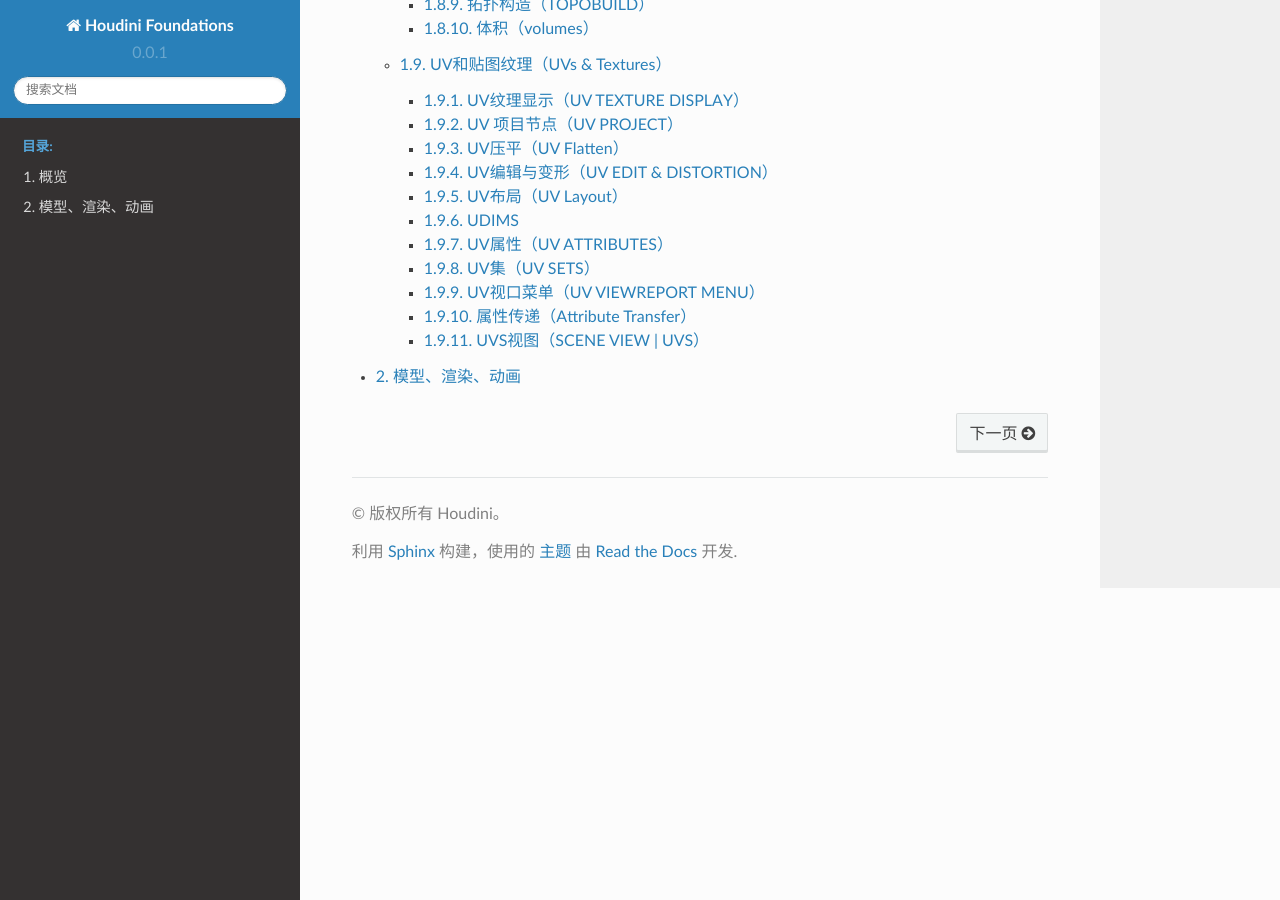
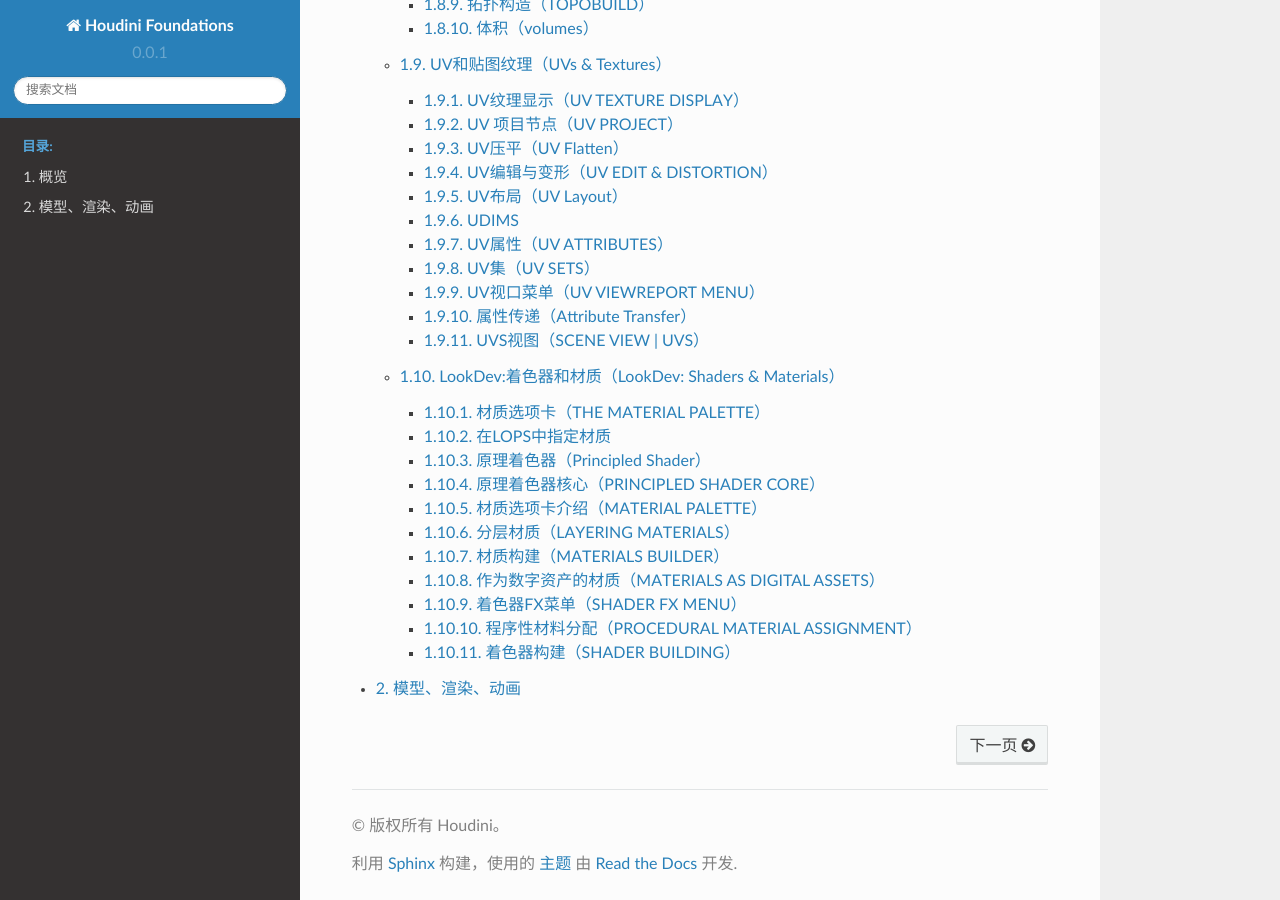
Before and after one commit to 714ICU/houdini-foundations, a Sphinx documentation site: the page built from source/index.rst, in a window 1280 px wide and 900 px high, scrolled down 2556 px. Built offline with Sphinx 7.4.7 and the Read the Docs theme 2.0.0, drawn with Linux system fonts in a browser that asks for light colours; some of the changed lines change nothing that is shown.

Commit message:
✨ feat(概览-第10节): 着色器和材质

```diff
--- a/source/views/overview/index.rst
+++ b/source/views/overview/index.rst
@@ -35,3 +35,4 @@
     transform-edit
     modeling-tools
     uvs-textures
+    lookdev-shaders-materials
--- /dev/null
+++ b/source/views/overview/lookdev-shaders-materials.rst
@@ -0,0 +1,154 @@
+=============================================================
+LookDev:着色器和材质（LookDev: Shaders & Materials）
+=============================================================
+
+若要渲染场景中的对象，必须将材质（也称为着色器）指定给几何体。在Houdini中，这些材质和着色器是在mat/vex生成器网络中创建的。在定义快照外观时，使用节点构建材质的功能是一个强大的工具。
+
+Houdini将不同类型的节点组织为网络类型，对于材质，您将使用/mat网络类型。这是你可以为Karma 和 Mantra设置 **VEX操作符（VEX operators）** 或为Karma设置 **Material X** 的地方。Material X是一个开放标准，起源于卢卡斯影业®，用于在应用程序和渲染器之间传输外观开发内容。
+
+.. image:: ../../_static/images/lookdev-shaders-materials.png
+    :alt: LookDev:着色器和材质
+
+~~~~~~~~~~~~~~~~~~~~~~~~~~~~~~~~~~~~~~~~~~~~~~~~~~~~~~~~~~
+材质选项卡（THE MATERIAL PALETTE）
+~~~~~~~~~~~~~~~~~~~~~~~~~~~~~~~~~~~~~~~~~~~~~~~~~~~~~~~~~~
+
+可以使用“ **材质选项卡（Material Palette）** ”添加基于VEX的材质，然后通过单击和拖动将其指定给对象。此窗格有一个用于管理场景中材质的工作空间，该工作空间被组织到表示不同子网络的选项卡中，例如 **材质库LOPS（Material Library LOPS）**。使用tab键可以将 **Material X** 着色器添加到材质网络中。一旦它们就位，它们将显示在“材质选项卡”中。
+
+~~~~~~~~~~~~~~~~~~~~~~~~~~~~~~~~~~~~~~~~~~~~~~~~~~~~~~~~~~
+在LOPS中指定材质
+~~~~~~~~~~~~~~~~~~~~~~~~~~~~~~~~~~~~~~~~~~~~~~~~~~~~~~~~~~
+
+要在Solaris LOP上下文中指定材质，请首先创建一个包含/mat网络的材质库LOP。可以使用此节点指定材质，也可以稍后在链中使用“指定材质LOP”。“材质选项卡”将允许您从库拖动到库，或者在LOPS中，您可以使用箭头按钮访问场景图中的材质列表。
+
+~~~~~~~~~~~~~~~~~~~~~~~~~~~~~~~~~~~~~~~~~~~~~~~~~~~~~~~~~~
+原理着色器（Principled Shader）
+~~~~~~~~~~~~~~~~~~~~~~~~~~~~~~~~~~~~~~~~~~~~~~~~~~~~~~~~~~
+
+在“材质选项卡”中，您将找到着色器，
+
+根据Brent Burley的Houdini“原则性”BRDF制作的材料。该着色器是“原则性的”，而不是物理的，以便让创作者更容易使用。
+
+Principled Shader经过预构建，可以将纹理直接指定给基础颜色、凹凸、法线、位移等参数。指定的纹理贴图将显示在视口中，您可以直接实现各种外观。
+
+你可以通过添加其他VOP来扩展这种材料，但这并不是所有情况下都必须的。库中的许多材质都是该着色器的变体。
+
+
+.. image:: ../../_static/images/lookdev-principled-shader.png
+    :alt: 原理着色器
+
+~~~~~~~~~~~~~~~~~~~~~~~~~~~~~~~~~~~~~~~~~~~~~~~~~~~~~~~~~~
+原理着色器核心（PRINCIPLED SHADER CORE）
+~~~~~~~~~~~~~~~~~~~~~~~~~~~~~~~~~~~~~~~~~~~~~~~~~~~~~~~~~~
+
+“原理着色器核心”节点位于“原理着色器”内部，包含着色模型的主要功能，但没有内置所有纹理功能。
+
+若要使用此节点从头开始构建强大的着色器，您需要使用Houdini的着色器构建工具添加VOP节点。可以通过在“节点”视图中将节点连接在一起或使用“着色器FX（Shader FX）”菜单添加节点来完成此操作
+
+~~~~~~~~~~~~~~~~~~~~~~~~~~~~~~~~~~~~~~~~~~~~~~~~~~~~~~~~~~
+材质选项卡介绍（MATERIAL PALETTE）
+~~~~~~~~~~~~~~~~~~~~~~~~~~~~~~~~~~~~~~~~~~~~~~~~~~~~~~~~~~
+
+.. image:: ../../_static/images/lookdev-MATERIAL-PALETTE-view.jpg
+    :alt: 材质选项卡介绍
+
+1. 库中的材质（Material in Gallery） --- 此处列出的材质将保存到库文件中的磁盘中。可以将这些拖动到右侧的场景区域或视口中的对象上。
+#. 场景中的材质（Material in Scene） --- 在这里可以找到属于场景文件的材质。通过从此处拖动到视口中，可以将它们指定给对象。
+#. 材料库LOP（Material Library LOP） --- 在LOP上下文中设置的材料可以放置到材料库中-您可以从库中将材料拖动到此处。
+#. 更新材料图标（Update Material Icon）--- 要更新所有材料图标，您可以单击此按钮或右键单击材料，一次更新一个。
+#. 指定材质（Assign Material）--- 如果选择场景中的对象和调色板中的材质，则可以使用此按钮指定材质。
+#. 双击以编辑（Double Click to Edit）--- 如果双击这些材质中的任何一种，则会跳转到节点视图，在该视图中可以在/mat级别进行编辑。
+
+
+~~~~~~~~~~~~~~~~~~~~~~~~~~~~~~~~~~~~~~~~~~~~~~~~~~~~~~~~~~
+分层材质（LAYERING MATERIALS）
+~~~~~~~~~~~~~~~~~~~~~~~~~~~~~~~~~~~~~~~~~~~~~~~~~~~~~~~~~~
+
+可以对材质进行分层，为对象创建独特的外观。使用“层混合（Layer Mix）”节点，可以将两种不同的材质组合为一个外观。例如，可以使用这种技术将有光泽的金属材料和无光泽的铁锈材料分层。然后可以对alpha通道进行纹理处理，并可以选择混合曲面、置换或两者。
+
+.. image:: ../../_static/images/lookdev-layering-materials.png
+    :alt: 分层材质
+
+~~~~~~~~~~~~~~~~~~~~~~~~~~~~~~~~~~~~~~~~~~~~~~~~~~~~~~~~~~
+材质构建（MATERIALS BUILDER）
+~~~~~~~~~~~~~~~~~~~~~~~~~~~~~~~~~~~~~~~~~~~~~~~~~~~~~~~~~~
+
+如果要将分层节点转化为新材质，则可以选择它们，然后选择“Edit > Collapse Selected into Material”。这将节点放在材质生成器中，您可以在其中继续调整它。在这个级别上，有输出和收集节点，以使网络高效工作。
+
+.. image:: ../../_static/images/lookdev-material-builder.png
+    :alt: 材质构建
+
+~~~~~~~~~~~~~~~~~~~~~~~~~~~~~~~~~~~~~~~~~~~~~~~~~~~~~~~~~~
+作为数字资产的材质（MATERIALS AS DIGITAL ASSETS）
+~~~~~~~~~~~~~~~~~~~~~~~~~~~~~~~~~~~~~~~~~~~~~~~~~~~~~~~~~~
+
+通过将材质保存为Houdini数字资产，可以使其更加高效。在“资源属性”面板中，可以转到“保存”选项卡并选择“保存缓存代码”，以便在使用Mantra渲染时预编译材质。也可以将纹理贴图加载到数字资源中，然后从资源文件内部引用它们。将材质转化为HDA可以更容易地与您的团队共享。
+
+~~~~~~~~~~~~~~~~~~~~~~~~~~~~~~~~~~~~~~~~~~~~~~~~~~~~~~~~~~
+着色器FX菜单（SHADER FX MENU）
+~~~~~~~~~~~~~~~~~~~~~~~~~~~~~~~~~~~~~~~~~~~~~~~~~~~~~~~~~~
+
+使用材质VOP时，可以在“网络”视图中添加节点并将它们连接在一起，也可以通过单击每个参数在最右边的图标来使用“着色器FX菜单”。通过此菜单，您可以专注于要使用的参数，并在上下文中创建节点。
+
+.. image:: ../../_static/images/lookdev-shader-fx-menu.png
+    :alt: 着色器FX菜单
+
+在“参数面板”中，您可以通过查看最右侧的图标来查看每个参数的连接类型：
+
+.. image:: ../../_static/images/icon/shader-fx-menu-no-connection.png
+    :alt: 未连接
+    :align: right
+    :width: 20px
+
+- 未连接（No Connection）
+
+
+.. image:: ../../_static/images/icon/shader-fx-menu-parameter-node.png
+    :alt: 参数节点
+    :align: right
+    :width: 20px
+
+- 参数节点（Parameter Node）
+
+
+.. image:: ../../_static/images/icon/shader-fx-menu-connected-with-other-nodes.png
+    :alt: 连接到其它节点
+    :align: right
+    :width: 20px
+
+- 连接到其它节点（Connected with other Nodes）
+
+.. image:: ../../_static/images/icon/shader-fx-menu-hidden-connection.png
+    :alt: 连接到其它节点
+    :align: right
+    :width: 20px
+
+- 隐藏链接（Hidden Connection）
+
+
+~~~~~~~~~~~~~~~~~~~~~~~~~~~~~~~~~~~~~~~~~~~~~~~~~~~~~~~~~~
+程序性材料分配（PROCEDURAL MATERIAL ASSIGNMENT）
+~~~~~~~~~~~~~~~~~~~~~~~~~~~~~~~~~~~~~~~~~~~~~~~~~~~~~~~~~~
+
+在生产中使用大量数据时，通常有必要采用程序化方法来分配材料。使用Solaris和Karma，可以使用“指定材质LOP（Assign Material LOP）”或“材质变体LOP（Material Variation LOP）”等节点来完成此操作。
+
+如果使用的是Mantra，则可以使用“数据树（Data Tree）”面板将材质指定给对象，该面板允许您访问“材质”样式表（Material stylesheets）。样式表允许您使用规则将材质和纹理指定给大型对象组。
+
+.. image:: ../../_static/images/lookdev-procedural-material-assignment.png
+    :alt: 程序性材料分配
+
+
+~~~~~~~~~~~~~~~~~~~~~~~~~~~~~~~~~~~~~~~~~~~~~~~~~~~~~~~~~~
+着色器构建（SHADER BUILDING）
+~~~~~~~~~~~~~~~~~~~~~~~~~~~~~~~~~~~~~~~~~~~~~~~~~~~~~~~~~~
+
+.. image:: ../../_static/images/lookdev-shader-building-view.png
+    :alt: 着色器构建视图
+
+1. 节点路径（Node Path） --- 这将确认您的当前路径，并帮助您导航进出材料网络。
+2. VOP节点（VOP Nodes） --- 在材质上下文中，可以从材质节点开始，然后连接VOP节点以自定义材质的纹理。完成后，可以选择将所有这些折叠回材质生成器节点中。
+3. 节点连接器（Node Connectors） --- 可以使用Shader FX菜单将节点添加到此区域，中键单击该点即可访问该菜单。右键点击这个点可以得到一个完整的节点菜单。
+4. 原理材质（Principled Material） --- 这是一种典型的材质，可以单独分配或加入层混合物中。
+5. 层混合（Layer Mix） --- 材质上的层输出可以输入到此混合节点。可以将其指定给几何体。
+6. 材质标志（Material Flag） --- 如果希望层混合显示在材质选项板中，请选中此标志。
+7. Alpha --- 在这里，层混合节点的Alpha由VOP节点提供，以创建两层材料的Alpha遮罩。
```
Also changed, not shown: source/_static/images/icon/shader-fx-menu-connected-with-other-nodes.png (added), source/_static/images/icon/shader-fx-menu-hidden-connection.png (added), source/_static/images/icon/shader-fx-menu-no-connection.png (added), source/_static/images/icon/shader-fx-menu-parameter-node.png (added), source/_static/images/lookdev-MATERIAL-PALETTE-view.jpg (added), source/_static/images/lookdev-layering-materials.png (added), source/_static/images/lookdev-material-builder.png (added), source/_static/images/lookdev-principled-shader.png (added), source/_static/images/lookdev-procedural-material-assignment.png (added), source/_static/images/lookdev-shader-building-view.png (added), source/_static/images/lookdev-shader-fx-menu.png (added), source/_static/images/lookdev-shaders-materials.png (added).
